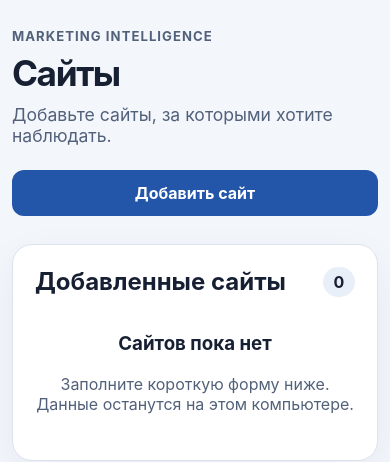
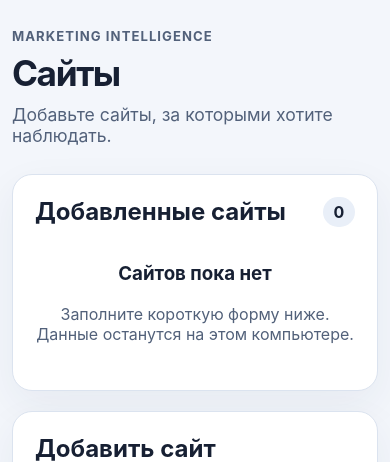
Before and after one commit to Jenechek/Marketing-Intelligence-Architect, a FastAPI app: page / in a window 390 px wide. Shown: the top 462 px of the page. Run offline with FastAPI, Linux system fonts and the light colour scheme; data that the repository does not hold is empty.

Commit message:
fix(ui): keep one primary action

```diff
--- a/src/marketing_intelligence/static/styles.css
+++ b/src/marketing_intelligence/static/styles.css
@@ -96,6 +96,5 @@ input[aria-invalid="true"] { border-color: #b83b3b; }
 @media (max-width: 640px) {
     .page-shell { width: min(100% - 24px, 1040px); padding-top: 28px; }
     .page-header { align-items: flex-start; flex-direction: column; }
-    .page-header .primary-action { width: 100%; }
     .site-list li { align-items: flex-start; flex-direction: column; gap: 10px; }
 }
--- a/src/marketing_intelligence/templates/index.html
+++ b/src/marketing_intelligence/templates/index.html
@@ -14,7 +14,6 @@
                 <h1>Сайты</h1>
                 <p class="lead">Добавьте сайты, за которыми хотите наблюдать.</p>
             </div>
-            <a class="primary-action" href="#add-site">Добавить сайт</a>
         </header>
 
         {% if created %}
```
Also changed, not shown: tests/test_app.py (+2 -0 lines).
